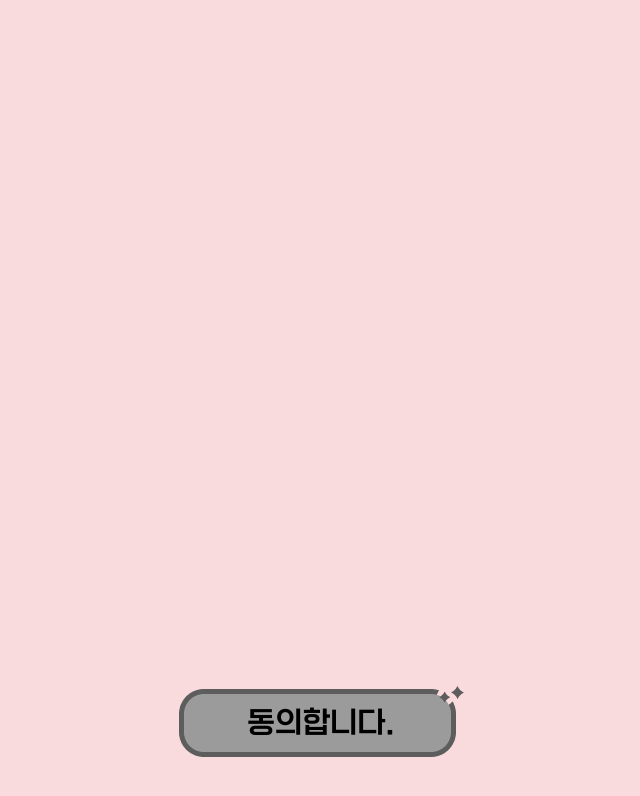
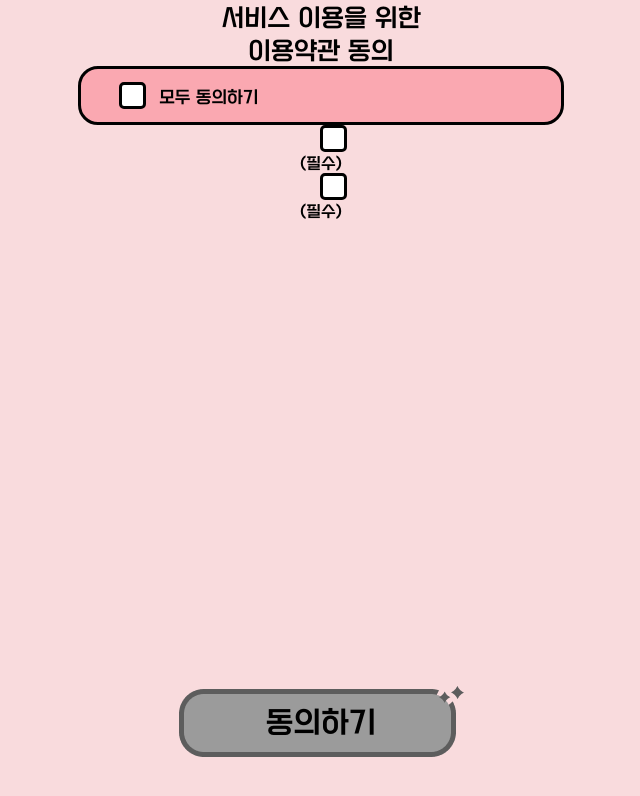
Before and after one commit to HICC-2024-PROJECT-PRESENTATION-CONTEST/Team3-Frontend, a React (Vite) app in the folder hi-cc/: page /agreement in a window 1280 px wide. Shown: the top 796 px of the page, without its empty margins (319-959 px from the left). Built offline with nearby package versions, Linux system fonts and the light colour scheme.

Commit message:
feat: 체크박스 기능 구현

```diff
--- a/hi-cc/src/components/MainButton.jsx
+++ b/hi-cc/src/components/MainButton.jsx
@@ -1,14 +1,16 @@
-import React from "react";
+import React, { useEffect } from "react";
 import styled from "styled-components";
 
 import BasicButton from "../assets/BasicButton.png";
 import BasicButtonInactive from "../assets/BasicButtonInactive.png";
 
-const MainButton = ({ onClick, $valid, children }) => {
+export default function MainButton ({ onClick, $valid, children }) {
+    useEffect(() => {
+    }, [$valid])
     return (
         <ButtonWrapper>
-            <ButtonImg src={$valid === "true" ? BasicButton : BasicButtonInactive} onClick={$valid?onClick:""} $valid={$valid ? "true" : "false"}></ButtonImg>
-            <ButtonText onClick={$valid?onClick:""} $valid={$valid ? "true" : "false"}>{children}</ButtonText>
+            <ButtonImg src={$valid === true ? BasicButton : BasicButtonInactive} onClick={$valid ? onClick : null} $valid={$valid ? "true" : "false"}></ButtonImg>
+            <ButtonText onClick={$valid ? onClick : null} $valid={$valid ? "true" : "false"}>{children}</ButtonText>
         </ButtonWrapper>
     )
 };
@@ -34,6 +36,3 @@ const ButtonText = styled.span`
     color: url(${props => props.$valid === "true" ? "#000000" : "#FFFFFF"});
     bottom: 59px;
 `
-
-
-export default MainButton;
--- a/hi-cc/src/pages/userPage/Agreement/Agreement.jsx
+++ b/hi-cc/src/pages/userPage/Agreement/Agreement.jsx
@@ -1,4 +1,4 @@
-import { useState } from "react";
+import { useState, useEffect } from "react";
 import { useNavigate } from "react-router-dom";
 import styled from "styled-components";
 
@@ -6,15 +6,51 @@ import Button from "../../../components/MainButton";
 
 export default function Agreement() {
     const navigate = useNavigate();
-    const [isValid, setIsValid] = useState(false);
+    const [agreement, setAgreement] = useState({
+        essential1: false,
+        essential2: false
+    });
+
+    let isAllAgreed = Object.values(agreement).every(value => value);
+
+    function handleAllAgree() {
+        const allAgreed = agreement.essential1 && agreement.essential2;
+        setAgreement({
+            essential1: !allAgreed,
+            essential2: !allAgreed,
+        });
+    }
+
+    function handleAgree(item) {
+        setAgreement(prevState => ({
+            ...prevState,
+            [item]: !prevState[item]
+        }))
+    }
 
     function handleClick() {
         navigate('/profile');
     }
 
-    return(
+    return (
         <AgreementWrapper>
-            <Button onClick={handleClick} $valid={isValid}>동의합니다.</Button>
+            <Title>서비스 이용을 위한</Title>
+            <Title>이용약관 동의</Title>
+            <AgreeAllButton onClick={handleAllAgree}>
+                <CheckboxWrapper>
+                    <Checkbox $valid={isAllAgreed}/>
+                </CheckboxWrapper>
+                <ButtonText>모두 동의하기</ButtonText>
+            </AgreeAllButton>
+            <CheckboxWrapper>
+                <Checkbox onClick={() => handleAgree('essential1')} $valid={agreement.essential1}/>
+            </CheckboxWrapper>
+            (필수)
+            <CheckboxWrapper>
+                <Checkbox onClick={() => handleAgree('essential2')} $valid={agreement.essential2}/>
+            </CheckboxWrapper>
+            (필수)
+            <Button onClick={handleClick} $valid={isAllAgreed}>동의하기</Button>
         </AgreementWrapper>
     )
 };
@@ -27,5 +63,50 @@ const AgreementWrapper = styled.div`
     height: 100vh;
     align-items: center;
     background: #F9DBDD;
-    overflow: hidden;
 `
+
+const Title = styled.span`
+    font-size: 25px;
+    top: 100px;
+`
+
+const AgreeAllButton = styled.div`
+    display: flex;
+    align-items: center;
+    width: 80vw;
+    min-width: 230px;
+    max-width: 480px;
+    height: 53px;
+    border: solid;
+    border-width: 3px;
+    border-radius: 20px;
+    border-color: #000000;
+    background-color: #FAA8B1;
+    cursor: pointer;
+    z-index: 100;
+`
+
+const CheckboxWrapper = styled.div`
+    width: 21px;
+    height: 21px;
+    border: solid;
+    border-width: 3px;
+    border-radius: 5px;
+    border-color: #000000;
+    background-color: #FFFFFF;
+    margin: 0 1vw 0 3vw;
+    z-index: 1;
+`
+
+const Checkbox = styled.div`
+    width: 17;
+    height: 17px;
+    border-radius: 5px;
+    background-color: ${props => props.$valid ? "black" : "white"};
+    margin: 2px;
+    z-index: 1;
+`
+
+const ButtonText = styled.span`
+    font-size: 17px;
+`
```
